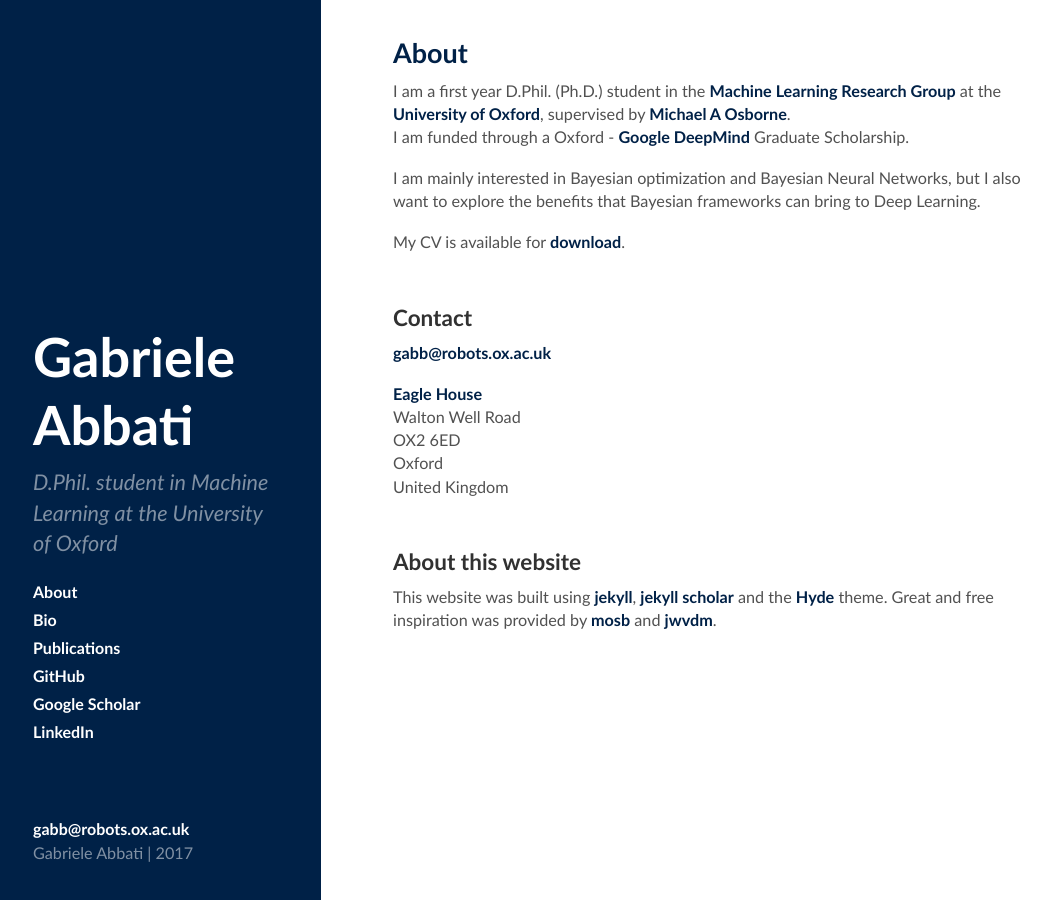
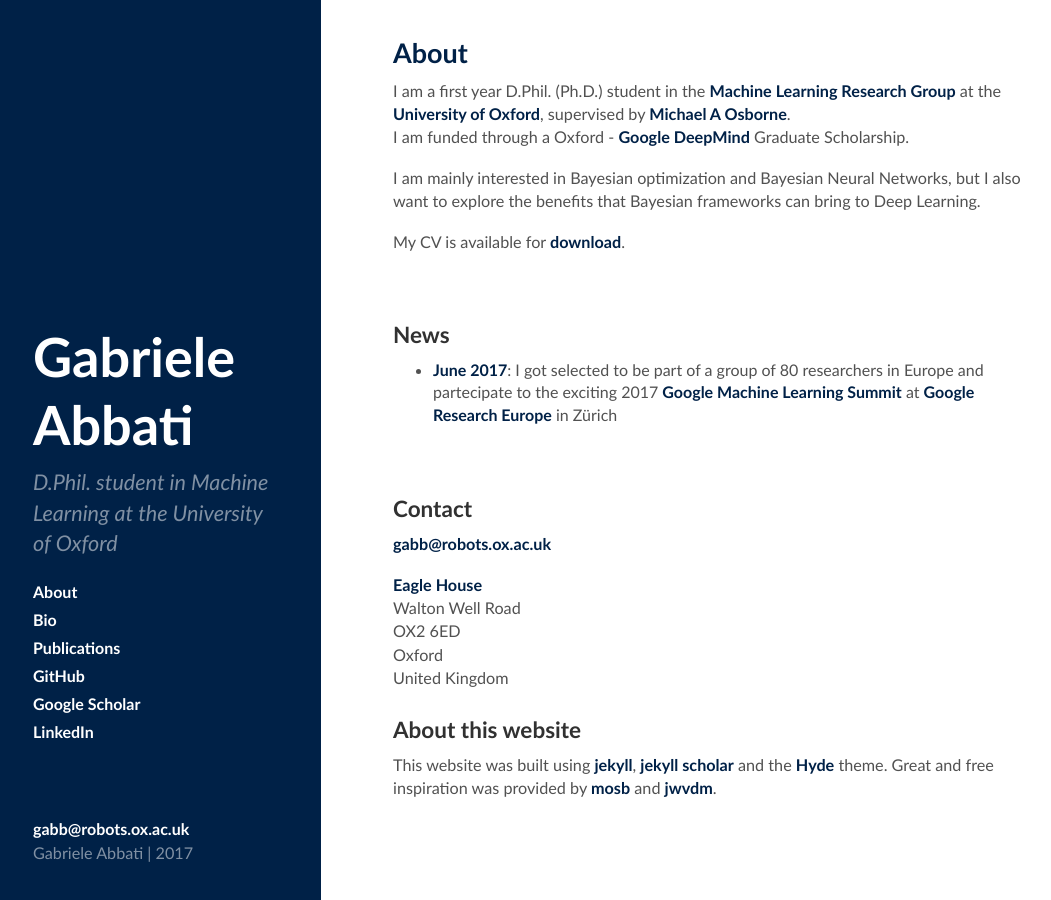
Before and after one commit to gabb7/robots_gabb, a Jekyll site: the page built from index.html, in a window 1280 px wide. Shown: the whole page, without its empty margins (3-1054 px from the left). Built offline with Jekyll 4.4.1, drawn with Linux system fonts in a browser that asks for light colours; Markdown is read by kramdown in place of the engine named in the settings; the list of posts is cut into pages by our own code.

Commit message:
Added News section

```diff
--- a/index.html
+++ b/index.html
@@ -23,9 +23,23 @@ layout: default
 
 <p>
     My CV is available for <a href="assets/pdf/gabriele_abbati_resume.pdf">download</a>. <br />
-    <br />
 </p>
 
+<br>
+
+
+<!-- NEWS section -->
+
+<h3>
+    News
+</h3>
+
+<ul>
+    <li><b style="color:#002147";>June 2017</b>: I got selected to be part of a group of 80 researchers in Europe and partecipate to the exciting 2017 <b style="color:#002147";>Google Machine Learning Summit</b> at <a href="https://research.google.com/teams/gre/">Google Research Europe</a> in Zürich </li>
+</ul>
+
+
+<br>
 
 
 <!-- CONTACT section -->
@@ -44,7 +58,6 @@ layout: default
     OX2 6ED<br />
     Oxford<br />
     United Kingdom<br />
-    <br />
 </p>
 
 
```
